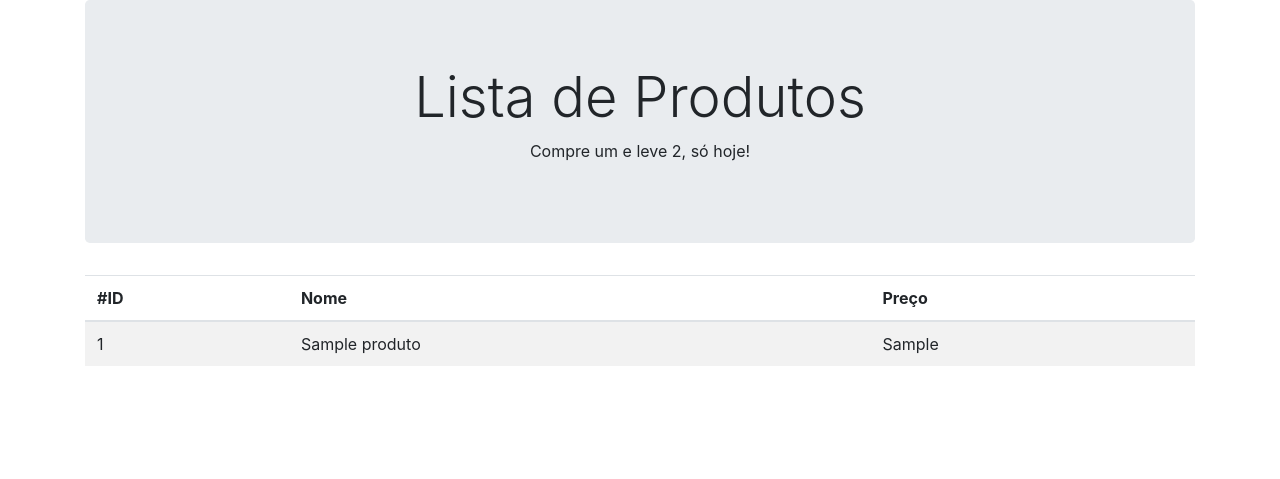
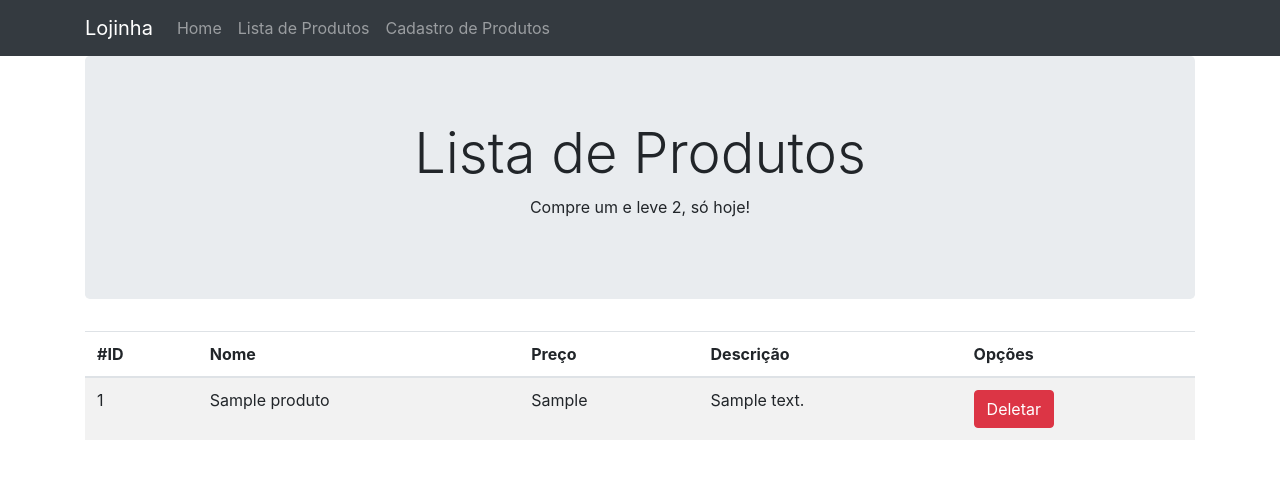
Before and after one commit to CaelumAulas/php8411, a PHP site: page /lista-produto.php in a window 1280 px wide. Shown: the top 479 px of the page. Run offline with PHP 8.4, Linux system fonts and the light colour scheme; tables that the repository leaves empty or names only in its code hold one stand-in row (values such as "Sample post").

Commit message:
aula 2: parte 2

```diff
--- a/cabecalho.php
+++ b/cabecalho.php
@@ -4,5 +4,25 @@
     <link rel="stylesheet" href="css/bootstrap.min.css" />
 </head>
 <body>
+<header>
+    <nav class="navbar navbar-expand-lg navbar-dark bg-dark">
+        <div class="container">
+            <a class="navbar-brand" href="index.php">Lojinha</a>
+            <div class="collapse navbar-collapse" id="navbarText">
+                <ul class="navbar-nav mr-auto">
+                    <li class="nav-item">
+                        <a class="nav-link" href="index.php">Home</a>
+                    </li>
+                    <li class="nav-item">
+                        <a class="nav-link" href="lista-produto.php">Lista de Produtos</a>
+                    </li>
+                    <li class="nav-item">
+                        <a class="nav-link" href="produto-formulario.php">Cadastro de Produtos</a>
+                    </li>
+                </ul>
+            </div>
+        </div>
+    </nav>
+</header>
 <main>
 <div class="container">
--- a/lista-produto.php
+++ b/lista-produto.php
@@ -1,6 +1,13 @@
 <?php
 include('cabecalho.php');
-include('conecta.php');
+require_once('conecta.php');
+require_once('produto-banco.php');
+
+function cortaDescricao($descricao) {
+    return strlen($descricao) > 200
+        ? substr($descricao, 0, 200) . '...'
+        : $descricao;
+}
 ?>
 
 <div class="jumbotron text-center">
@@ -8,7 +15,9 @@ include('conecta.php');
     <p>Compre um e leve 2, só hoje!</p>
 </div>
 
-<?php $resultado = mysqli_query($conexao, 'SELECT * FROM produtos'); ?>
+<?php if(array_key_exists('removido', $_GET) && $_GET['removido'] == true): ?>
+    <p class="alert alert-success">Deu bom deletando o produto hehe!</p>
+<?php endif; ?>
 
 <table class="table table-striped">
     <thead>
@@ -16,16 +25,27 @@ include('conecta.php');
             <th>#ID</th>
             <th>Nome</th>
             <th>Preço</th>
+            <th>Descrição</th>
+            <th>Opções</th>
         </tr>
     </thead>
     <tbody>
-    <?php while($produto = mysqli_fetch_assoc($resultado)): ?>
+    <?php $produtos = listaProdutos($conexao); ?>
+    <?php foreach($produtos as $taLouco):  ?>
         <tr>
-            <td><?= $produto['id'] ?></td>
-            <td><?= $produto['nome'] ?></td>
-            <td><?= $produto['preco'] ?></td>
+            <td><?= $taLouco['id'] ?></td>
+            <td><?= $taLouco['nome'] ?></td>
+            <td><?= $taLouco['preco'] ?></td>
+            <td><?= cortaDescricao($taLouco['descricao']) ?> </td>
+            <td>
+                <form action="remove-produto.php" method="post" class="m-0">
+                    <input type="hidden" name="id" value="<?= $taLouco['id'] ?>" />
+                    <button type="submit" class="btn btn-danger">Deletar</button>
+                </form>
+            </td>
         </tr>
-    <?php endwhile; ?>
+    <?php endforeach; ?>
+
     </tbody>
 </table>
 
--- /dev/null
+++ b/produto-banco.php
@@ -0,0 +1,22 @@
+<?php
+
+function insereProduto($conexao, $nome, $preco, $descricao) {
+    $query = "INSERT INTO produtos (nome, preco, descricao) VALUES ('{$nome}', {$preco}, '{$descricao}')";
+    return mysqli_query($conexao, $query);
+}
+
+function listaProdutos($conexao) {
+    $listaDeProdutos = array();
+    $resultado = mysqli_query($conexao, 'SELECT * FROM produtos');
+
+    while($produto = mysqli_fetch_assoc($resultado)):
+        array_push($listaDeProdutos, $produto);
+    endwhile;
+
+    return $listaDeProdutos;
+}
+
+function removeProduto($conexao, $id){
+    $query = "DELETE FROM produtos WHERE id = {$id}";
+    return mysqli_query($conexao, $query);
+}
```
Also changed, not shown: adiciona-produto.php (+9 -7 lines), produto-formulario.php (+7 -0 lines), remove-produto.php (added, +10 -0 lines).
